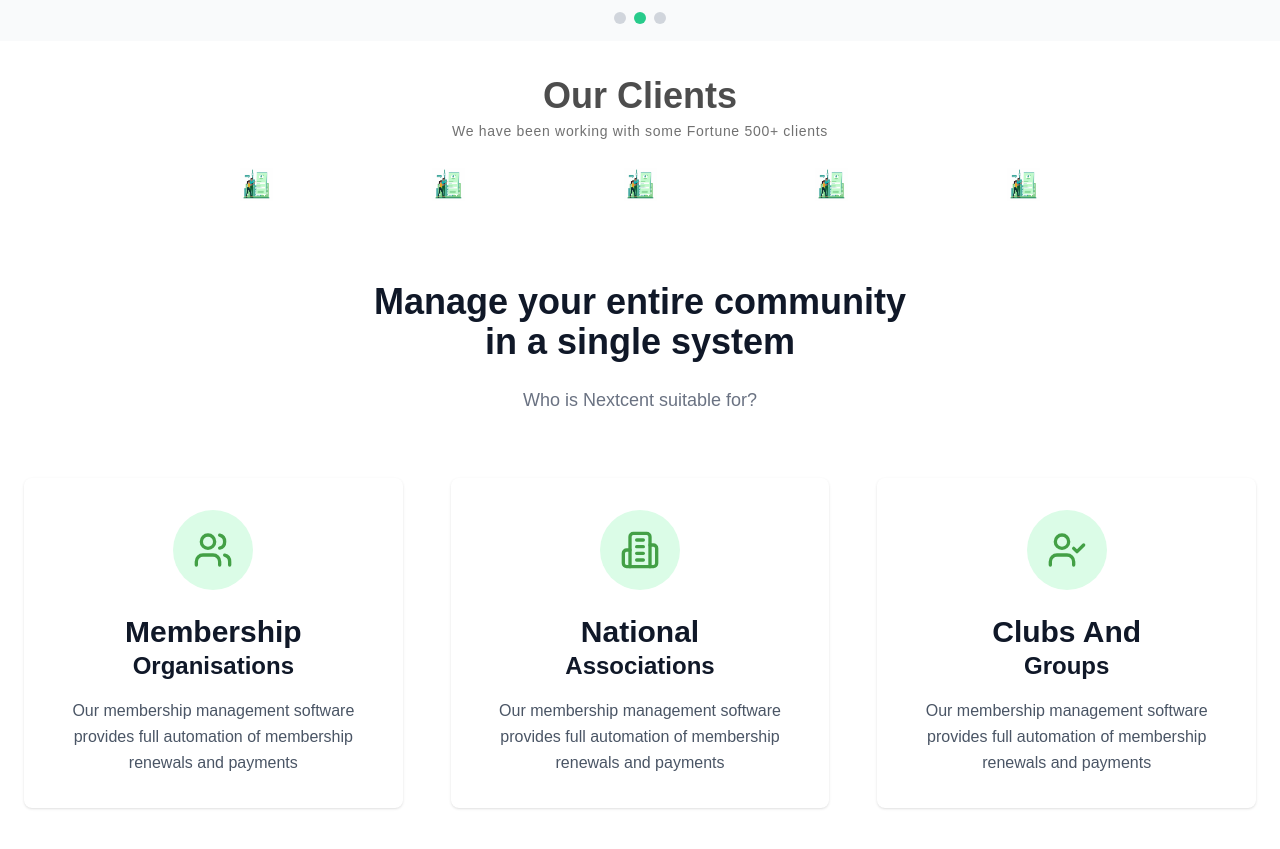
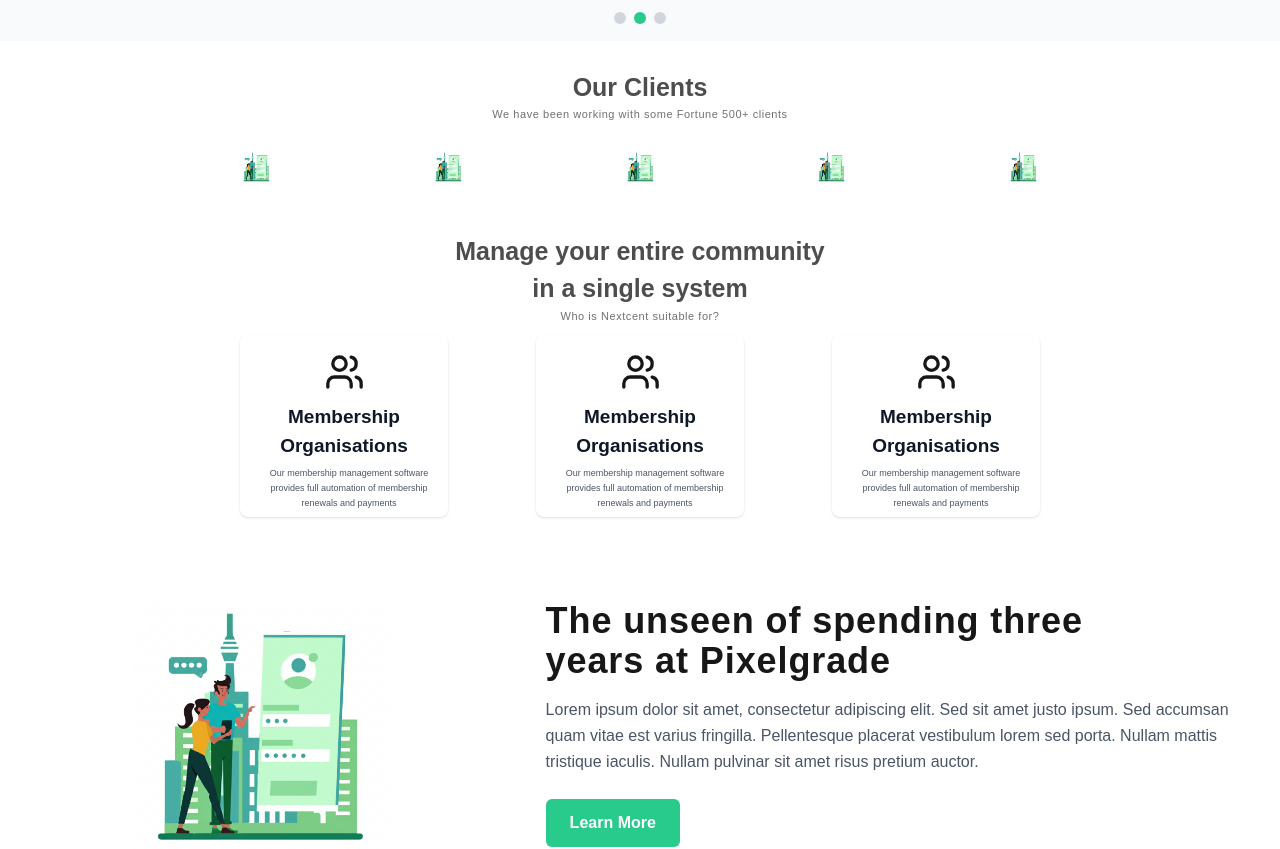
Before and after one commit to chappy-666/figma-minimal-clone, a Next.js app in the folder src/: page / in a window 1280 px wide. Shown: the part 440-1289 px from the top of the page. Built offline with nearby package versions, Linux system fonts and the light colour scheme.

Commit message:
Adjust layout of community section

```diff
--- a/src/app/page.tsx
+++ b/src/app/page.tsx
@@ -216,10 +216,10 @@ export default function Home() {
       {/* Clients Section */}
       <section className="bg-white mt-[28px] h-[133px]">
         <div className="mx-auto w-[1000px] text-center">
-          <h2 className="font-semibold text-[#4D4D4D] text-[36px]">
+          <h2 className="font-semibold text-[#4D4D4D] text-[25px]">
             Our Clients
           </h2>
-          <p className="mb-[11px] text-[#717171] text-[14px] leading-[16.7px] tracking-wider">
+          <p className="mb-[11px] text-[#717171] text-[11px] leading-[16.7px] tracking-wider">
             We have been working with some Fortune 500+ clients
           </p>
 
@@ -240,61 +240,36 @@ export default function Home() {
       </section>
 
       {/* Community Management Section */}
-      <section className="bg-white py-20">
-        <div className="mx-auto px-6 max-w-7xl text-center">
-          <h2 className="mb-6 font-bold text-gray-900 text-2xl md:text-4xl">
+      <section className="flex flex-row justify-center items-center bg-white mx-auto mt-[28px] px-[100px] w-[1000px] h-[291px]">
+        <div className="mx-auto w-[800px] text-center">
+          <h2 className="font-semibold text-[#4D4D4D] text-[25px]">
             Manage your entire community
             <span className="block">in a single system</span>
           </h2>
-          <p className="mx-auto mb-16 max-w-2xl text-gray-500 text-base md:text-lg">
+          <p className="mb-[11px] text-[#717171] text-[11px] leading-[16.7px] tracking-wider">
             Who is Nextcent suitable for?
           </p>
 
-          <div className="gap-12 grid md:grid-cols-3">
+          <div className="flex flex-row justify-between items-center mt-[10px]">
             {/* Membership Organizations */}
-            <div className="group shadow-sm p-8 rounded-lg text-center">
-              <div className="flex justify-center items-center bg-green-100 group-hover:bg-green-200 mx-auto mb-6 rounded-full w-20 h-20 transition-colors">
-                <Users className="w-10 h-10 text-mini-600" />
+            {Array.from({ length: 3 }).map((_, index) => (
+              <div
+                key={index}
+                className="group shadow-sm px-[22px] py-[17px] rounded-lg w-[208px] h-[182px] text-center"
+              >
+                <div className="flex justify-center items-center mx-auto mb-[11px] rounded-full transition-colors">
+                  <Users className="w-[45px] h-[40px]" />
+                </div>
+                <h3 className="flex flex-col justify-center items-center mb-[6px] font-bold text-[19px] text-gray-900">
+                  <span>Membership</span>
+                  <span>Organisations</span>
+                </h3>
+                <p className="w-[174px] text-[9px] text-gray-600 leading-relaxed">
+                  Our membership management software provides full automation of
+                  membership renewals and payments
+                </p>
               </div>
-              <h3 className="mb-4 font-bold text-gray-900 text-xl md:text-3xl">
-                Membership
-                <span className="block text-xl md:text-2xl">Organisations</span>
-              </h3>
-              <p className="text-gray-600 text-sm md:text-base leading-relaxed">
-                Our membership management software provides full automation of
-                membership renewals and payments
-              </p>
-            </div>
-
-            {/* National Associations */}
-            <div className="group shadow-sm p-8 rounded-lg text-center">
-              <div className="flex justify-center items-center bg-green-100 group-hover:bg-green-200 mx-auto mb-6 rounded-full w-20 h-20 transition-colors">
-                <Building2 className="w-10 h-10 text-mini-600" />
-              </div>
-              <h3 className="mb-4 font-bold text-gray-900 text-xl md:text-3xl">
-                National
-                <span className="block text-xl md:text-2xl">Associations</span>
-              </h3>
-              <p className="text-gray-600 text-sm md:text-base leading-relaxed">
-                Our membership management software provides full automation of
-                membership renewals and payments
-              </p>
-            </div>
-
-            {/* Clubs And Groups */}
-            <div className="group shadow-sm p-8 rounded-lg text-center">
-              <div className="flex justify-center items-center bg-green-100 group-hover:bg-green-200 mx-auto mb-6 rounded-full w-20 h-20 transition-colors">
-                <UserCheck className="w-10 h-10 text-mini-600" />
-              </div>
-              <h3 className="mb-4 font-bold text-gray-900 text-xl md:text-3xl">
-                Clubs And
-                <span className="block text-xl md:text-2xl">Groups</span>
-              </h3>
-              <p className="text-gray-600 text-sm md:text-base leading-relaxed">
-                Our membership management software provides full automation of
-                membership renewals and payments
-              </p>
-            </div>
+            ))}
           </div>
         </div>
       </section>
```
